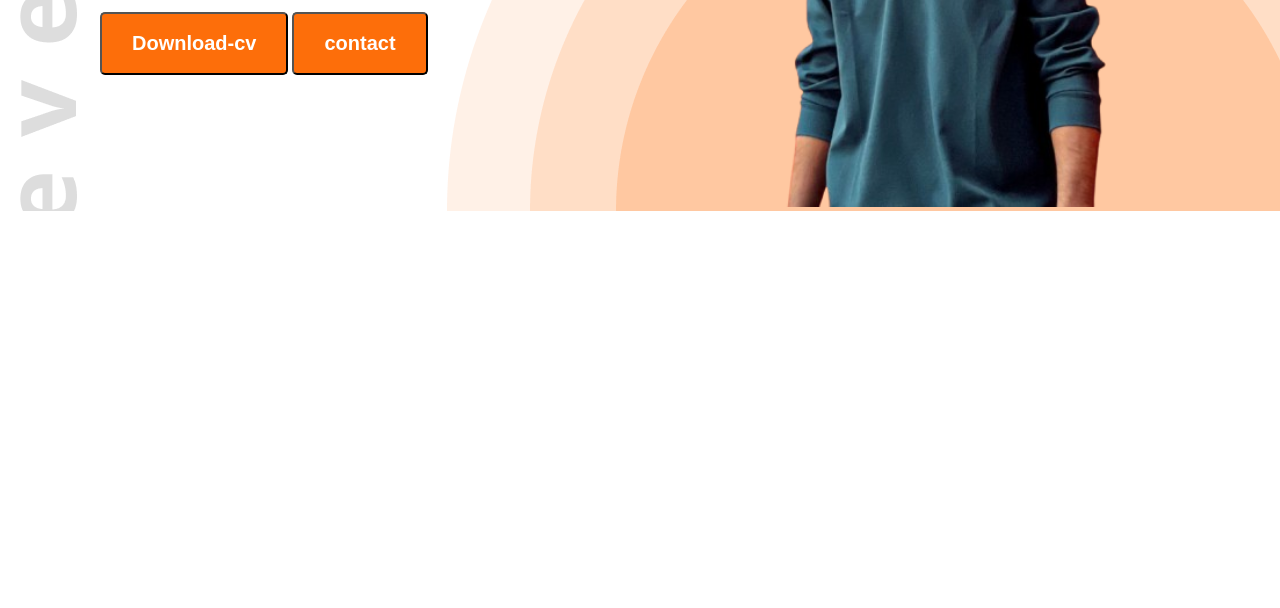
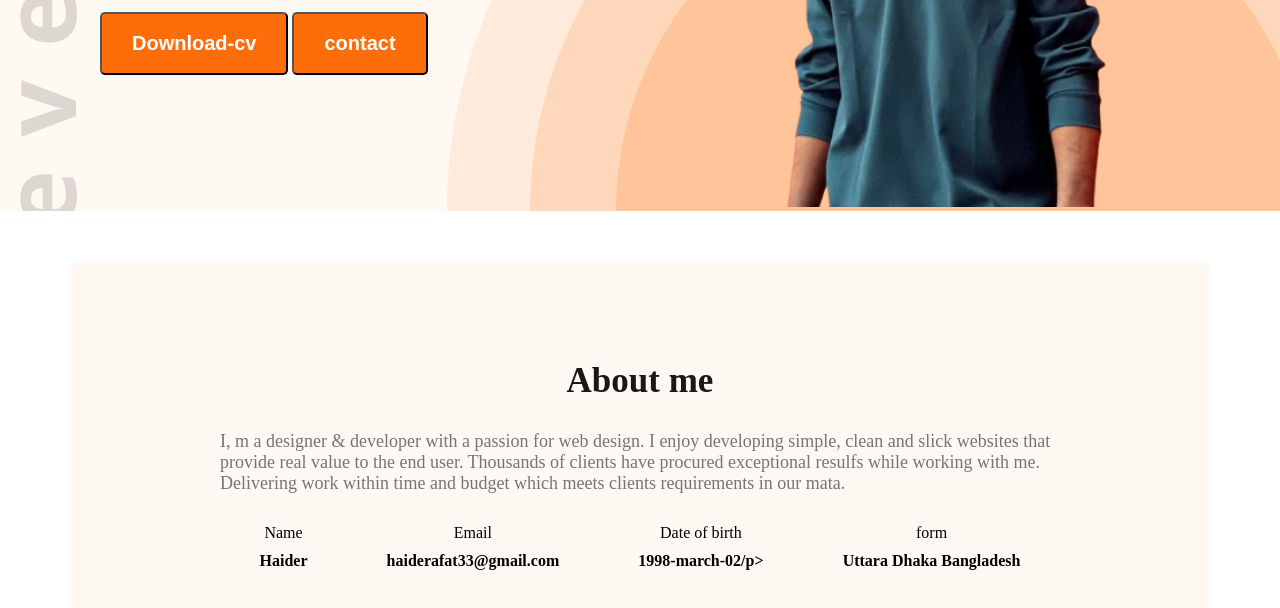
Before and after one commit to mf-rafat/portfolio-simple, a plain HTML site: page index.html in a window 1280 px wide. Shown: the part 436-1044 px from the top of the page. Before the commit the page ends 800 px from the top, so only its background shows below. Drawn offline with Linux system fonts and the light colour scheme.

Commit message:
portfolio about section

```diff
--- a/index.html
+++ b/index.html
@@ -10,7 +10,7 @@
 
 <body>
     <!-- header part  -->
-    <header class="header">
+    <header class="header secondary-background">
         <nav class="navigations">
             <h3 class="nav-header">Hai<span class="text-primary">d</span>er</h3>
             <ul>
@@ -36,7 +36,32 @@
         </div>
 
     </header>
-    <main></main>
+    <main>
+<section class="about  secondary-background">
+    <h3 class="section-title">About me </h3>
+    <p class="section-discription">I, m a designer & developer with a passion for web design. I enjoy developing simple, clean and slick websites that provide real value to the end user. Thousands of clients have procured exceptional resulfs while working with me. Delivering work within time and budget which meets clients requirements in our mata.<p>
+        <div class="about-items">
+            <div class="about-title">
+                <p class="item-title">Name</p>
+                <p class="items-discription">Haider</p>
+            </div>
+            <div class="about-title">
+                <p class="item-title">Email</p>
+                <p class="items-discription">haiderafat33@gmail.com</p>
+            </div>
+            <div class="about-title">
+                <p class="item-title">Date of birth</p>
+                <p class="items-discription">1998-march-02/p>
+            </div>
+            <div class="about-title">
+                <p class="item-title">form</p>
+                <p class="items-discription">Uttara Dhaka Bangladesh</p>
+            </div>
+        </div>
+</section>
+
+
+    </main>
     <footer></footer>
 </body>
 
--- a/style.css
+++ b/style.css
@@ -4,6 +4,12 @@
     margin: 0;
     padding: 0;
 }
+
+main{
+    max-width: 1140px;
+    margin: 0 auto;
+}
+
 
  /* common css  BUTTON  primnary , dark-color */
 
@@ -24,6 +30,25 @@
 .dark-clr{
     color: #474747;
 }
+
+.section-title{
+    font-weight: 700;
+    font-size: 35px;
+       color: #181818;
+   text-align: center;
+
+
+}
+.section-discription{
+    font-size: 18px;
+    color: #757575;
+    margin: 30px 0px;
+}
+
+.secondary-background{
+    background-color: #FFF8F3;
+}
+
 
  /* header navigations parts  */
 
@@ -88,4 +113,28 @@ margin: 0 35px 0 100px;
 
 .banner-picture{
     width: 580px;
+    padding: 0;
+    margin: 0;
 }
+
+/* portfolio about section  */
+
+.about{
+    border-radius: 10px;
+    margin-top: 50px;
+    padding: 100px 150px;
+}
+
+.about-items{
+    display: flex;
+    justify-content: space-around;
+    margin: auto;
+}
+
+.item-title{
+    text-align: center;
+}
+.items-discription{
+    margin: 10px 0;
+    font-weight: 700;
+}
```
